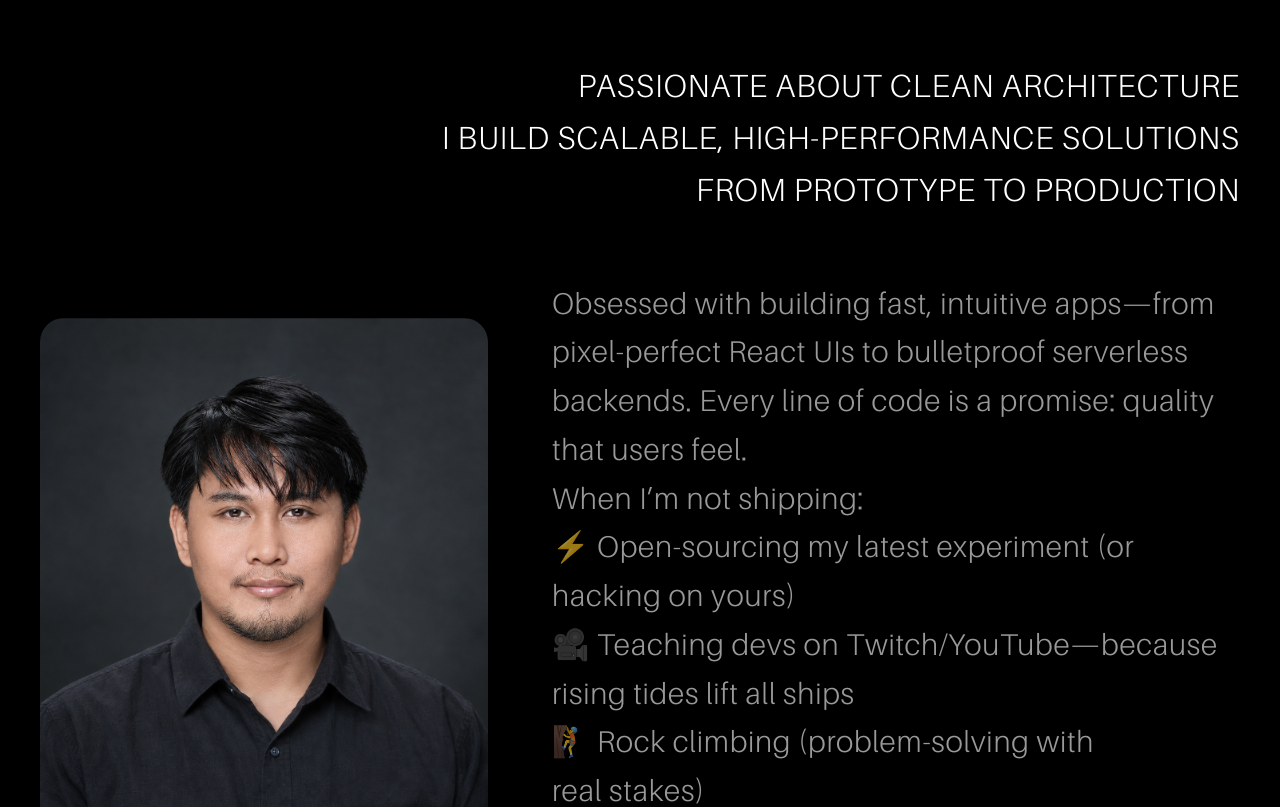
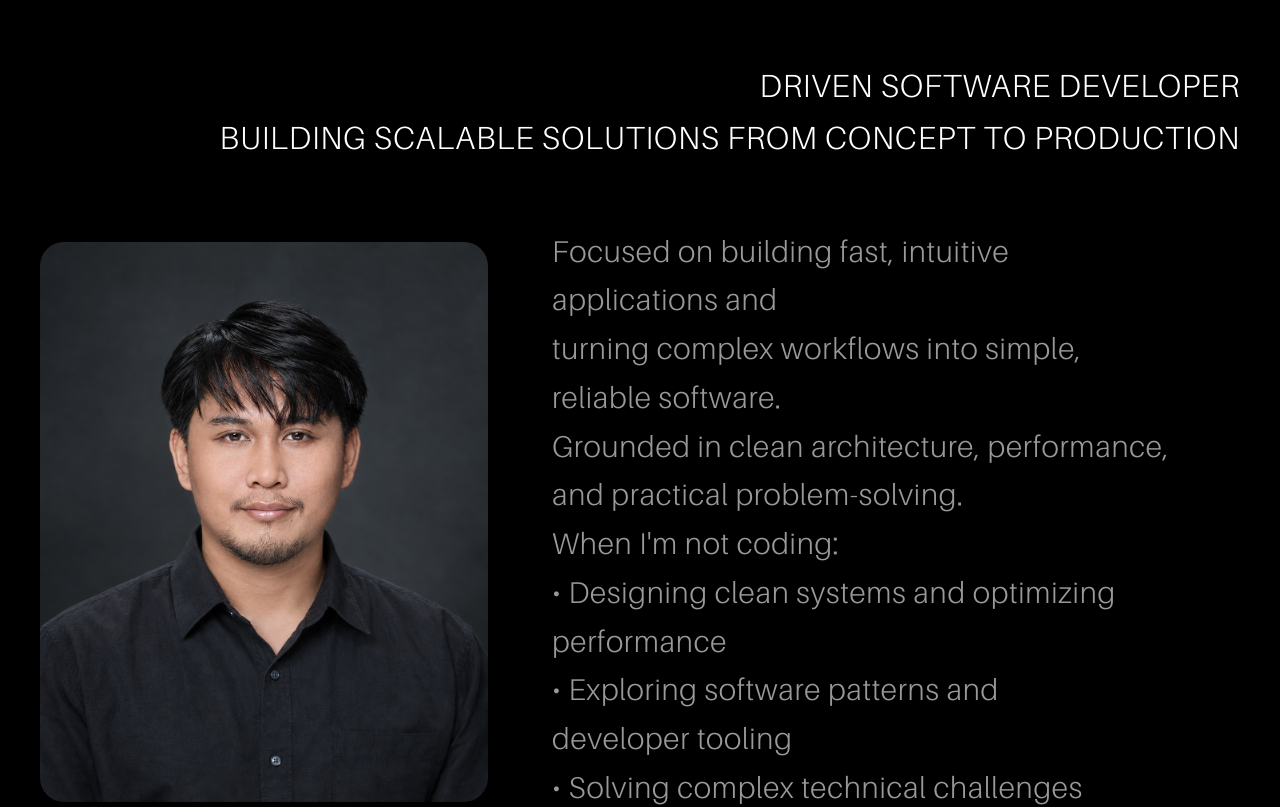
Before and after one commit to Jpallam09/my-portfolio, a React (Vite) app: page / in a window 1280 px wide. Shown: the part 4448-5255 px from the top of the page. Built offline with nearby package versions, Linux system fonts and the light colour scheme.

Commit message:
refactor(About): update text and aboutText for clarity and focus

```diff
--- a/src/sections/About.tsx
+++ b/src/sections/About.tsx
@@ -5,15 +5,17 @@ import { useGSAP } from "@gsap/react";
 import { gsap } from "../lib/gsap";
 
 const About = () => {
-  const text = `Passionate about clean architecture
-    I build scalable, high-performance solutions
-    from prototype to production`;
-  const aboutText = `Obsessed with building fast, intuitive apps—from pixel-perfect React UIs to bulletproof serverless backends. Every line of code is a promise: quality that users feel.
-  When I’m not shipping:
-⚡️ Open-sourcing my latest experiment (or hacking on yours)
-🎥 Teaching devs on Twitch/YouTube—because rising tides lift all ships
-🧗 Rock climbing (problem-solving with real stakes)
-🎸 Strumming chords while CI pipelines pass (multitasking at its finest)`;
+const text = `Driven Software Developer
+    Building scalable solutions from concept to production`;
+
+  const aboutText = `Focused on building fast, intuitive applications and
+  turning complex workflows into simple, reliable software.
+  Grounded in clean architecture, performance,
+  and practical problem-solving.
+  When I'm not coding:
+• Designing clean systems and optimizing performance
+• Exploring software patterns and developer tooling
+• Solving complex technical challenges`;
   const imgRef = useRef<HTMLImageElement | null>(null);
   useGSAP(() => {
     // The whole section shrinks slightly as it goes past, which pulls the eye
```
